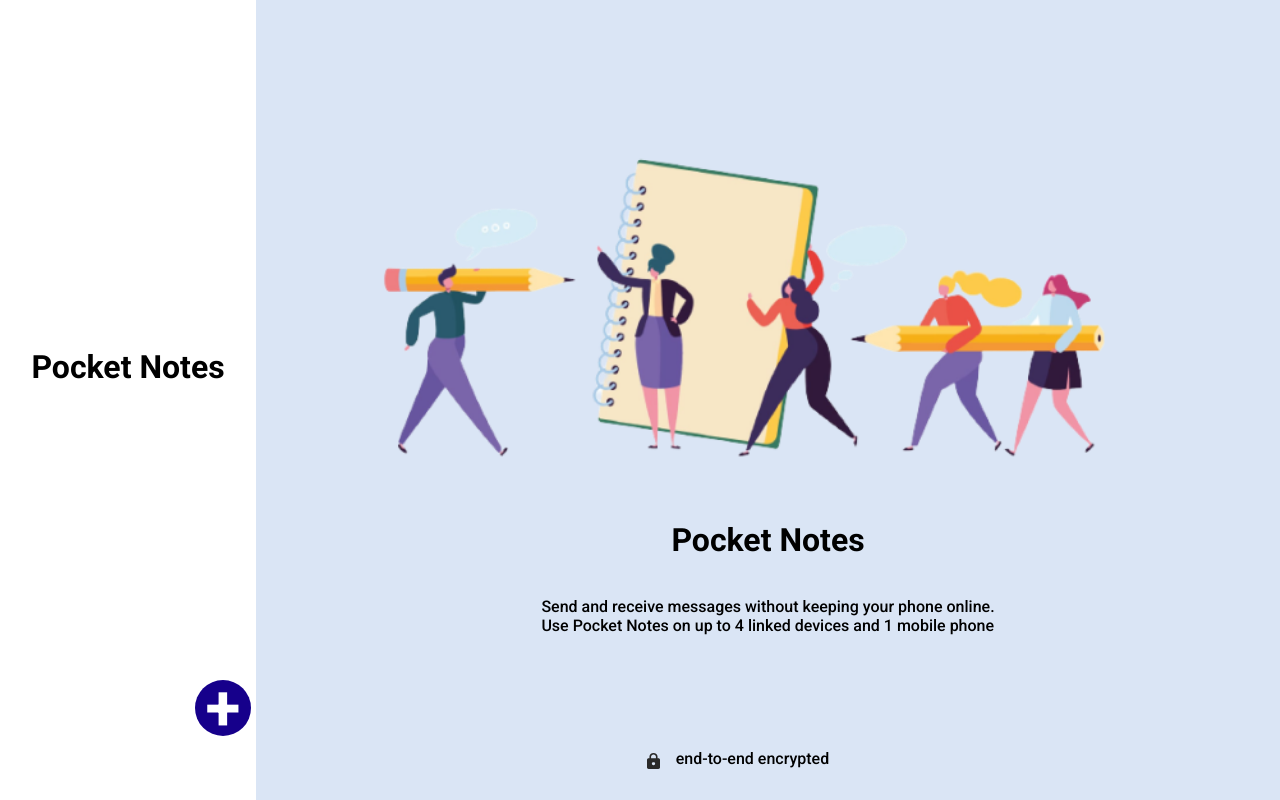
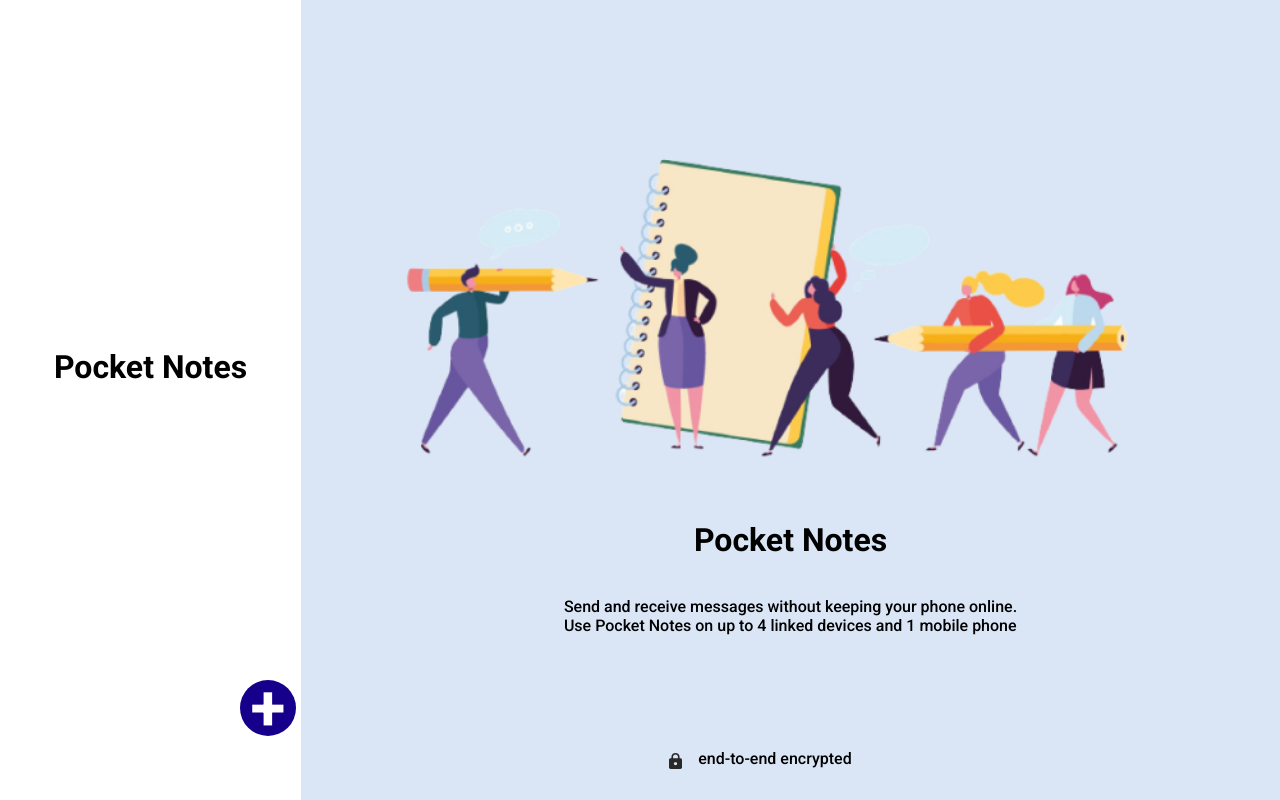
Before and after one commit to hrishikapandey/Pocket-Notes, a React (Vite) app: page / in a window 1280 px wide. Built offline with nearby package versions, Linux system fonts and the light colour scheme.

Commit message:
some new commit

```diff
--- a/src/Components/SideBarOptions.jsx
+++ b/src/Components/SideBarOptions.jsx
@@ -1,25 +1,40 @@
-import React from 'react'
-import styles from './SideBarOptions.module.css'
+import React from 'react';
+import styles from './SideBarOptions.module.css';
 import useNotes from '../Hooks/useNotes';
+
 const SideBarOptions = ({ item }) => {
+  const { selected, setSelected, isMobile, setDisplay } = useNotes();
 
-  const {selected, setSelected, isMobile, setDisplay}  = useNotes();
-  if (!item || !item.initials || !item.name) {
+  if (!item || !item.name) {
     console.error("Invalid item:", item);
     return null;
   }
-  const handelClickItem = (e) => {
+
+  // Extract the first letter of the first and second words in the name
+  const getInitials = (name) => {
+    const words = name.trim().split(' ');
+    const firstInitial = words[0] ? words[0][0].toUpperCase() : '';
+    const secondInitial = words[1] ? words[1][0].toUpperCase() : '';
+    return `${firstInitial}${secondInitial}`;
+  };
+
+  const initials = getInitials(item.name);
+
+  const handleClickItem = (e) => {
     setSelected(item.id);
     if (isMobile) {
       setDisplay(true);
     }
-}
+  };
+
   return (
-    <div className={styles.container} onClick={(e) => handelClickItem(e)} >
-        <div style={{ backgroundColor: `${item.color}` }} className={styles.circle}>{item.initials}</div>
-        <div className={styles.groupName}>{item.name}</div>
+    <div className={styles.container} onClick={handleClickItem}>
+      <div style={{ backgroundColor: `${item.color}` }} className={styles.circle}>
+        {initials}
+      </div>
+      <div className={styles.groupName}>{item.name}</div>
     </div>
-  )
-}
+  );
+};
 
-export default SideBarOptions
+export default SideBarOptions;
--- a/src/Pages/MenuSideBar/MenuSideBar.module.css
+++ b/src/Pages/MenuSideBar/MenuSideBar.module.css
@@ -6,18 +6,22 @@
   width: 25%;
 }
 
-  .heading{
+.heading {
   display: flex;
   justify-content: center;
   text-align: center;
   align-items: center;
   height: 10vh;
 }
+
 .header {
   font-size: 2rem;
     position: sticky;
     top: 0;
-
+    background-color: #fff;
+    z-index: 10;
+    padding: 1rem 0;
+    width: 100%;
 }
 
 .idList {
@@ -29,6 +33,7 @@
   scrollbar-width: none;
   max-height: 100%;
 }
+
 .additionSymbol {
   margin: 5px;
   display: flex;
@@ -37,25 +42,35 @@
   color: white;
   font-size: 4vh;
   border-radius: 100%;
-    width:  7vh;
+  width: 7vh;
   height: 7vh;
   background: #16008b;
   position: sticky;
-    left: 20vw;
+  right: 0;
   top: 85%;
+  margin-left: 30vh;
 }
+
 .additionSymbol:hover {
   cursor: pointer;
 }
+
 ul:hover {
   cursor: pointer;
   background-color: #f2efe5;
 }
+
 @media only screen and (max-width: 600px) {
   .container {
       width: 100vw;
   }
+
+  .additionSymbol {
+      right: 5vw;
+      margin-left: 45vh;
   }
+}
+
 .none {
   display: none;
 }
--- a/src/Pages/Notedisplay/Notes.module.css
+++ b/src/Pages/Notedisplay/Notes.module.css
@@ -83,7 +83,7 @@
     .textarea {
         width: 65vw;
         height: 18vh;
-        font-size: 0.8rem; /* Further reduce font size for very small screens */
+        font-size: 0.8rem;
         padding: 0.5vh;
     }
 
```
Lines whose indentation alone changed are shown as unchanged.
